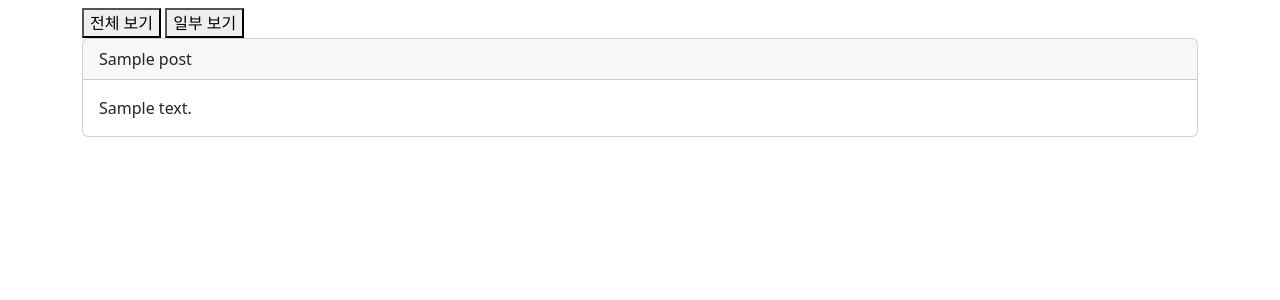
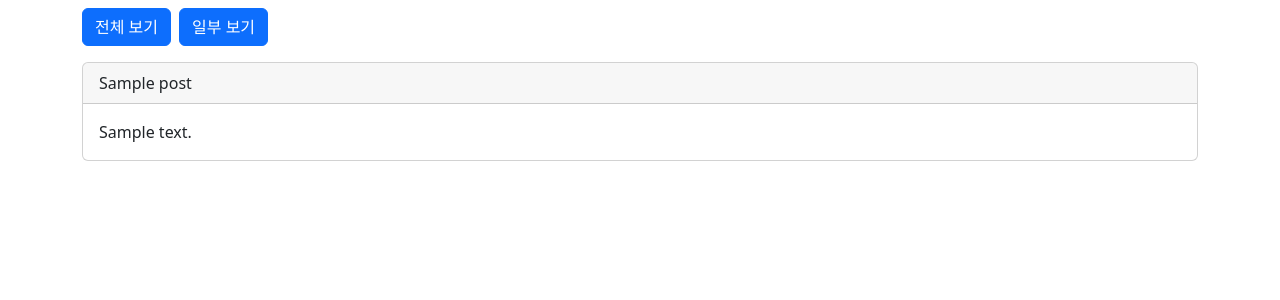
Before and after one commit to j3onghoon/blog, a Django app: template j3onghoon/blog/templates/blog/review/index.html in a window 1280 px wide. Shown: the part 56-356 px from the top of the page. Run offline with Django 3.2, Linux system fonts and the light colour scheme; the template is opened without the code that fills it: most values are stand-ins (such as "Sample title", 1, 10 or a date in 2020).

Commit message:
button에 부트스트랩 적용

```diff
--- a/j3onghoon/blog/templates/blog/base.html
+++ b/j3onghoon/blog/templates/blog/base.html
@@ -6,6 +6,7 @@
     <title>{% block title %}{% endblock %}</title>
     <link href="https://cdn.jsdelivr.net/npm/bootstrap@5.2.3/dist/css/bootstrap.min.css" rel="stylesheet" integrity="sha384-rbsA2VBKQhggwzxH7pPCaAqO46MgnOM80zW1RWuH61DGLwZJEdK2Kadq2F9CUG65" crossorigin="anonymous">
     <script src="https://unpkg.com/htmx.org"></script>
+    <script src="https://cdn.jsdelivr.net/npm/bootstrap@5.2.3/dist/js/bootstrap.bundle.min.js" integrity="sha384-kenU1KFdBIe4zVF0s0G1M5b4hcpxyD9F7jL+jjXkk+Q2h455rYXK/7HAuoJl+0I4" crossorigin="anonymous"></script>
   </head>
   <body>
     <nav class="navbar" style="background-color: #e3f2fd;">
@@ -26,6 +27,5 @@
       {% block content %}
       {% endblock %}
     </div>
-  <script src="https://cdn.jsdelivr.net/npm/bootstrap@5.2.3/dist/js/bootstrap.bundle.min.js" integrity="sha384-kenU1KFdBIe4zVF0s0G1M5b4hcpxyD9F7jL+jjXkk+Q2h455rYXK/7HAuoJl+0I4" crossorigin="anonymous"></script>
   </body>
 </html>
--- a/j3onghoon/blog/templates/blog/index.html
+++ b/j3onghoon/blog/templates/blog/index.html
@@ -4,7 +4,7 @@
 {% block content %}
   {% if latest_post_list %}
     <div class="d-flex flex-row-reverse">
-      <a href="{% url 'blog:new' %}"> <input type="submit" value="새 글 작성하기"> </a>
+      <a href="{% url 'blog:new' %}"> <button class="btn btn-primary">새 글 작성하기</button> </a>
     </div>
     {% for post in latest_post_list %}
       <div class="card mt-2">
--- a/j3onghoon/blog/templates/blog/review/all.html
+++ b/j3onghoon/blog/templates/blog/review/all.html
@@ -1,5 +1,5 @@
 {% for post in posts %}
-<div class="card mb-3">
+<div class="card mt-3">
   <div class="card-header">
     {{ post.title }}
   </div>
--- a/j3onghoon/blog/templates/blog/review/index.html
+++ b/j3onghoon/blog/templates/blog/review/index.html
@@ -2,11 +2,11 @@
 
 {% block title %} review {% endblock %}
 {% block content %}
-<button hx-get="/blog/review/all" hx-target="#posts" hx-trigger="click">전체 보기</button>
-<button hx-get="/blog/review/some" hx-target="#posts" hx-trigger="click">일부 보기</button>
+<button class="btn btn-primary me-2" hx-get="/blog/review/all" hx-target="#posts" hx-trigger="click">전체 보기</input>
+<button class="btn btn-primary" hx-get="/blog/review/some" hx-target="#posts" hx-trigger="click">일부 보기</button>
 <div id="posts">
   {% for post in posts %}
-    <div class="card mb-3">
+    <div class="card mt-3">
       <div class="card-header">
         {{ post.title }}
       </div>
--- a/j3onghoon/blog/templates/blog/review/some.html
+++ b/j3onghoon/blog/templates/blog/review/some.html
@@ -1,5 +1,5 @@
 {% for post in posts %}
-<div class="card mb-3">
+<div class="card mt-3">
   <div class="card-header">
     {{ post.title }}
   </div>
```
